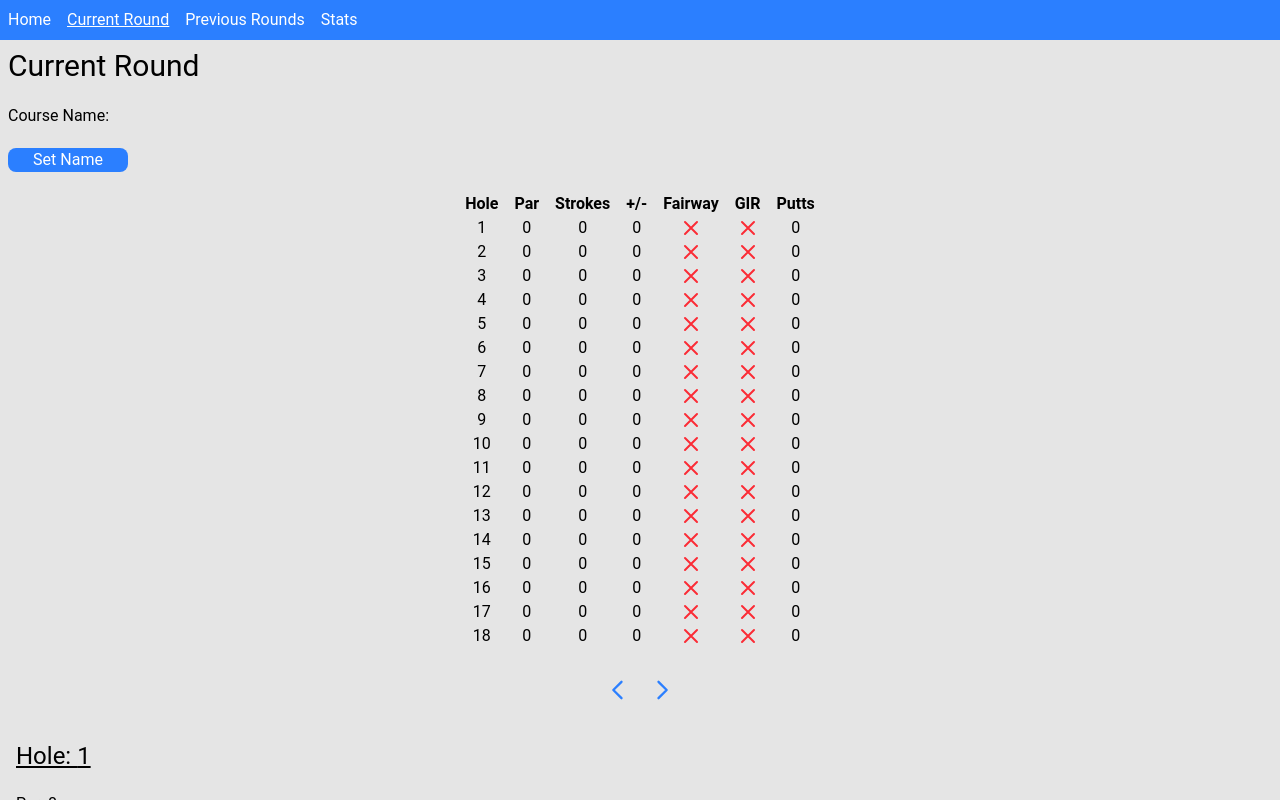
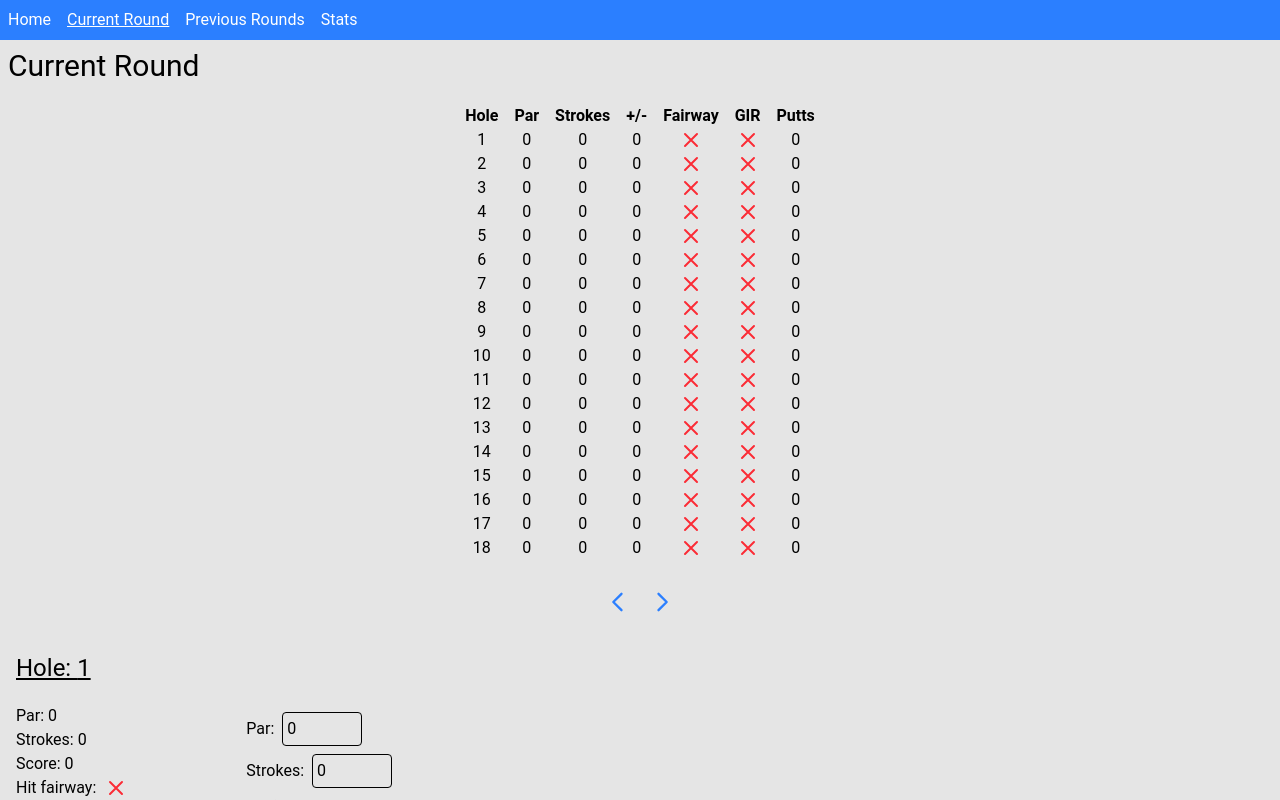
Before and after one commit to Jack-Sprinkle/my-scorecard, a Next.js app: page /current in a window 1280 px wide. Shown: the top 800 px of the page. Built offline with nearby package versions, Linux system fonts and the light colour scheme.

Commit message:
remove course name

```diff
--- a/app/current/page.tsx
+++ b/app/current/page.tsx
@@ -1,6 +1,6 @@
 "use client"
 import Scorecard from "@/app/_components/scorecard";
-import { ChangeEvent, useEffect, useState } from "react";
+import { useEffect, useState } from "react";
 import CurrentHole from "../_components/currentHole";
 import { LeftArrowIcon, RightArrowIcon } from "../_shared/icons";
 
@@ -31,8 +31,6 @@ export default function Current() {
   });
 
   const [currentHole, setCurrentHole] = useState(scorecard[0]);
-  const [courseName, setCourseName] = useState<string | null>(null);
-  const [isEditingCourseName, setIsEditingCourseName] = useState(false);
 
   useEffect(() => {
     localStorage.setItem("scorecard", JSON.stringify(scorecard));
@@ -62,38 +60,9 @@ export default function Current() {
     });
   };
 
-  const handleCourseNameChange = (e: ChangeEvent<HTMLInputElement>) => {
-    setCourseName(e.target.value);
-  };
-
-  const toggleCourseNameEdit = () => {
-    setIsEditingCourseName(!isEditingCourseName);
-  };
-
-  const courseNameChange = () => {
-    setIsEditingCourseName(false);
-  };
-
   return (
     <div className="container-sm flex flex-col gap-5">
       <h1 className="text-3xl">Current Round</h1>
-      <p>Course Name: {courseName}</p>
-      {isEditingCourseName ? (
-        <div className="flex gap-4 items-center">
-          <input
-            type="text"
-            placeholder="Enter course name"
-            value={courseName || ""}
-            onChange={handleCourseNameChange}
-            className="border rounded p-1"
-          />
-          <button className="rounded-lg bg-blue-500 text-white w-25" onClick={courseNameChange}>Save Name</button>
-        </div>
-      ) : (
-        <button className="rounded-lg bg-blue-500 text-white w-30" onClick={toggleCourseNameEdit}>
-          Set Name
-        </button>
-      )}
       <Scorecard scorecard={scorecard} setScorecard={setScorecard}/>
       <div className="container-sm flex gap-2 justify-center">
         <button onClick={previousHole} className="btn btn-primary mr-2"><LeftArrowIcon/></button>
```
